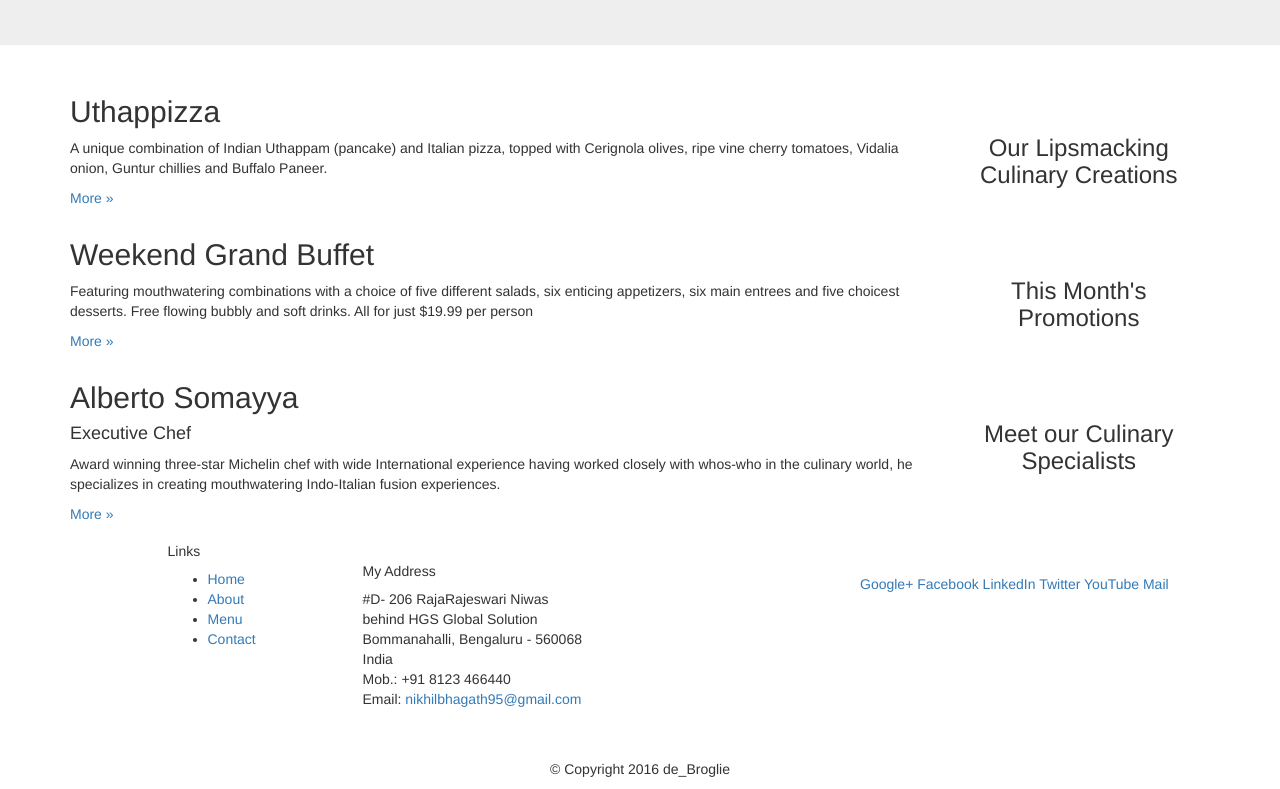
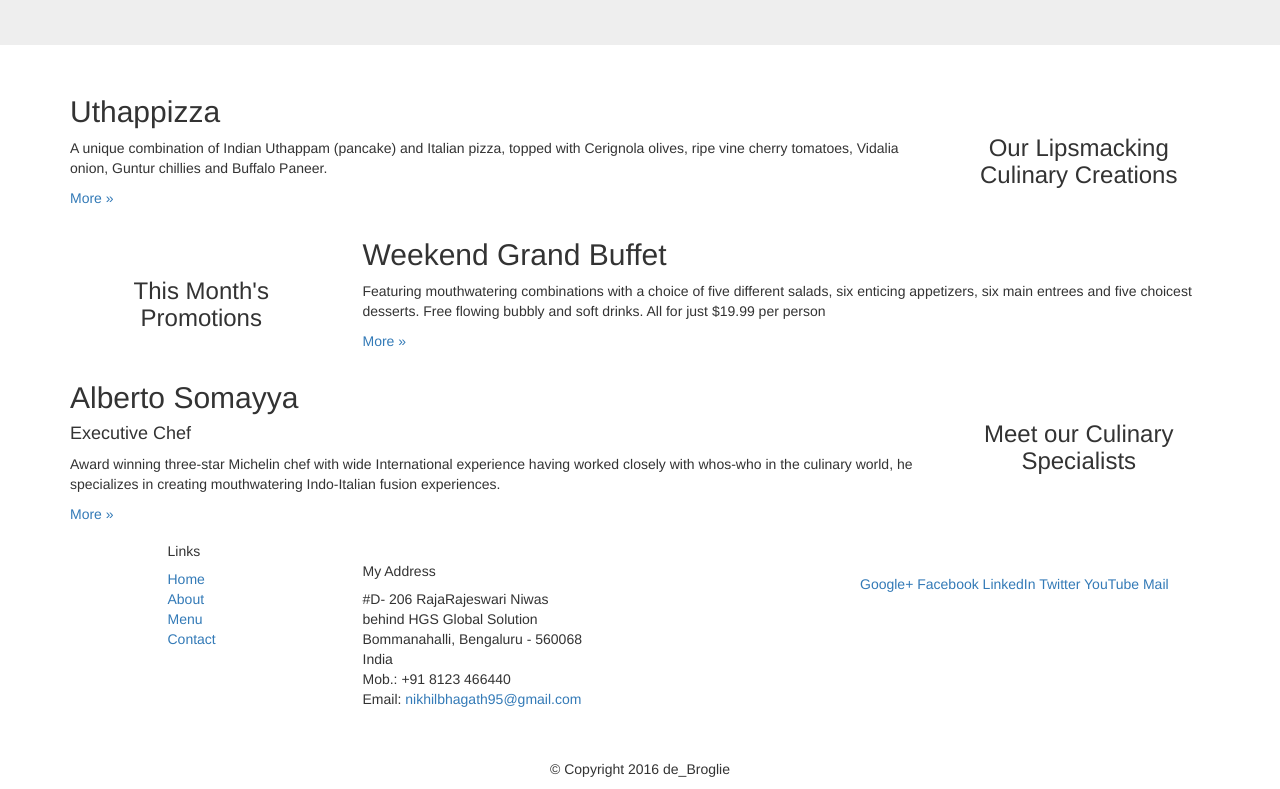
Before and after one commit to b4bhagath/OnePeRi-1, a plain HTML site: page index.html in a window 1280 px wide. Shown: the part 321-1110 px from the top of the page. Drawn offline with nearby package versions, Linux system fonts and the light colour scheme.

Commit message:
Changes made with Push pull and offset.

```diff
--- a/index.html
+++ b/index.html
@@ -56,11 +56,11 @@
 
 
         <div class="row">
-            <div class="col-xs-12 col-sm-3 col-sm-push-9">
+            <div class="col-xs-12 col-sm-3">
                 <p style="padding:20px;"></p>
                 <h3 align=center>This Month's Promotions</h3>
             </div>
-            <div class="col-xs-12 col-sm-9 col-sm-pull-3">
+            <div class="col-xs-12 col-sm-9">
                 <h2>Weekend Grand Buffet</h2>
                 <p>Featuring mouthwatering combinations with a choice of five different salads, six enticing appetizers, six main entrees and five choicest desserts. Free flowing bubbly and soft drinks. All for just $19.99 per person </p>
                 <p><a href="#">More &raquo;</a></p>
@@ -86,7 +86,7 @@
             <div class="row">
                 <div class="col-xs-5 col-xs-offset-1 col-sm-2 col-sm-offset-1">
                     <h5>Links</h5>
-                    <ul>
+                    <ul class="list-unstyled">
                         <li><a href="#">Home</a></li>
                         <li><a href="#">About</a></li>
                         <li><a href="#">Menu</a></li>
```
